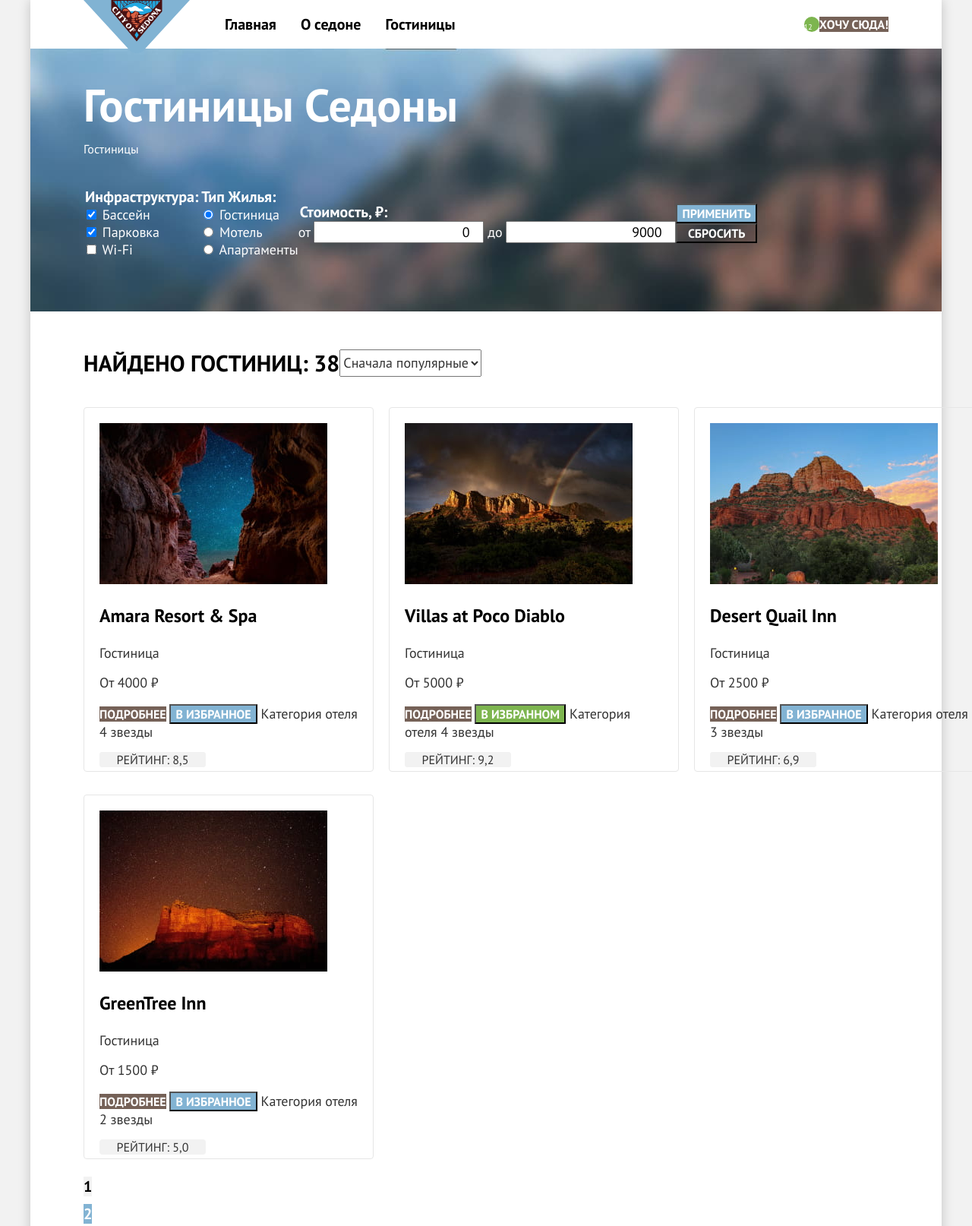
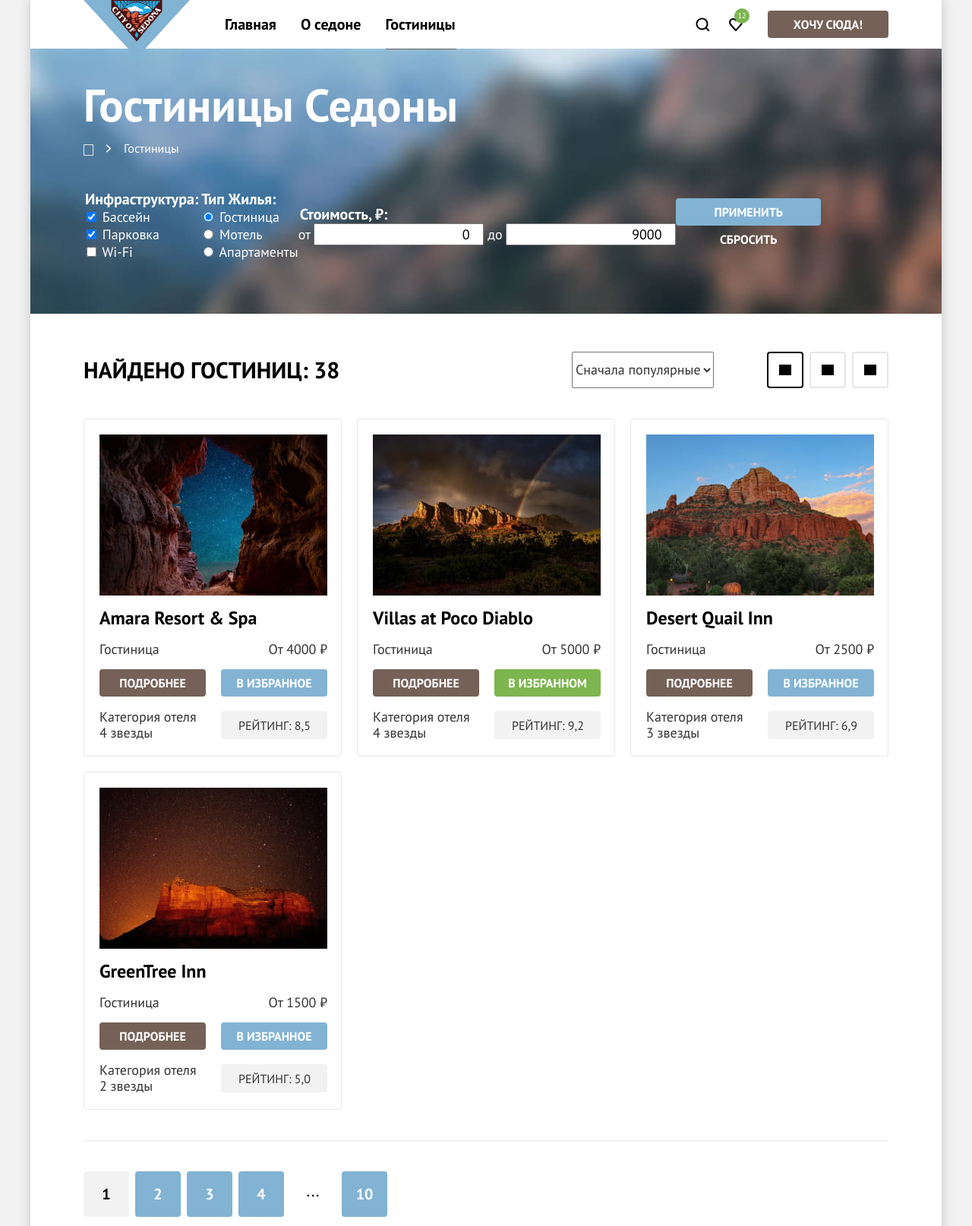
Before and after one commit to htmlacademy-htmlcss/2658819-sedona-2, a plain HTML site: page catalog.html in a window 1280 px wide. Shown: the top 1614 px of the page at 76% size. Drawn offline with Linux system fonts and the light colour scheme.

Commit message:
Component grids on flex

```diff
--- a/catalog.html
+++ b/catalog.html
@@ -128,18 +128,21 @@
              <option value="expensive">Сначала дорогие</option>
            </select>
            <ul class="sorting-list">
-             <li class="sorting-item sorting-item-current">
-               <a href="catalog.html?view=tile" class="button-stroke-black">
+             <li class="sorting-item">
+               <a href="catalog.html?view=tile" class="sorting-link sorting-current">
+                 <div class="sorting-content"></div>
                  <span class="visually-hidden">Показать карточки</span>
                </a>
              </li>
              <li class="sorting-item">
-               <a href="catalog.html?view=card" class="button-stroke-grey">
+               <a href="catalog.html?view=card" class="sorting-link">
+                 <div class="sorting-content"></div>
                  <span class="visually-hidden">Галерея</span>
                </a>
              </li>
              <li class="sorting-item">
-               <a href="catalog.html?view=list" class="button-stroke-grey">
+               <a href="catalog.html?view=list" class="sorting-link">
+                 <div class="sorting-content"></div>
                  <span class="visually-hidden">Показать список</span>
                </a>
              </li>
@@ -153,12 +156,10 @@
              </a>
              <p class="product-card-group">Гостиница</p>
              <p class="product-card-price">От 4000 ₽</p>
-             <a class="show-more product-card-button button button-brown" href="#">подробнее</a>
+             <a class="product-card-button button button-brown" href="#">подробнее</a>
              <button class="product-card-button button button-blue" type="button">в избранное</button>
              <span class="hotel-stars">Категория отеля 4 звезды</span>
-             <div class="button-grey">
-               <p class="rating button-grey">Рейтинг: 8,5</p>
-             </div>
+             <p class="rating button-grey">Рейтинг: 8,5</p>
            </li>
            <li class="product-card">
              <a class="product-card-link" href="#">
@@ -167,12 +168,10 @@
              </a>
              <p class="product-card-group">Гостиница</p>
              <p class="product-card-price">От 5000 ₽</p>
-             <a class="show-more product-card-button button button-brown" href="#">подробнее</a>
+             <a class="product-card-button button button-brown" href="#">подробнее</a>
              <button class="product-card-button button button-green" type="button">в избранном</button>
              <span class="hotel-stars">Категория отеля 4 звезды</span>
-             <div class="button-grey">
-               <p class="rating button-grey">Рейтинг: 9,2</p>
-             </div>
+             <p class="rating button-grey">Рейтинг: 9,2</p>
            </li>
            <li class="product-card">
              <a class="product-card-link" href="#">
@@ -181,12 +180,10 @@
              </a>
              <p class="product-card-group">Гостиница</p>
              <p class="product-card-price">От 2500 ₽</p>
-             <a class="show-more product-card-button button button-brown" href="#">подробнее</a>
+             <a class="product-card-button button button-brown" href="#">подробнее</a>
              <button class="product-card-button button button-blue" type="button">в избранное</button>
              <span class="hotel-stars">Категория отеля 3 звезды</span>
-             <div class="button-grey">
-               <p class="rating button-grey">Рейтинг: 6,9</p>
-             </div>
+             <p class="rating button-grey">Рейтинг: 6,9</p>
            </li>
            <li class="product-card">
              <a class="product-card-link" href="#">
@@ -195,61 +192,59 @@
              </a>
              <p class="product-card-group">Гостиница</p>
              <p class="product-card-price">От 1500 ₽</p>
-             <a class="show-more product-card-button button button-brown" href="#">подробнее</a>
+             <a class="product-card-button button button-brown" href="#">подробнее</a>
              <button class="product-card-button button button-blue" type="button">в избранное</button>
              <span class="hotel-stars">Категория отеля 2 звезды</span>
-             <div class="button-grey">
-               <p class="rating ">Рейтинг: 5,0</p>
-             </div>
+             <p class="rating button-grey">Рейтинг: 5,0</p>
            </li>
          </ul>
-         <ul class="pagination">
+         <ul class="pagination-list">
            <li class="pagination-item">
-             <a class="pagination-current" href="catalog.html" aria-current="page">1</a>
+             <a class="pagination-current button button-large button-grey" href="catalog.html" aria-current="page">1</a>
            </li>
            <li class="pagination-item">
-             <a class="pagination-link button-blue" href="#">2</a>
+             <a class="pagination-link button button-large button-blue" href="#">2</a>
            </li>
            <li class="pagination-item">
-             <a class="pagination-link button-blue" href="#">3</a>
+             <a class="pagination-link button button-large button-blue" href="#">3</a>
            </li>
            <li class="pagination-item">
-             <a class="pagination-link button-blue" href="#">4</a>
+             <a class="pagination-link button button-large button-blue" href="#">4</a>
            </li>
            <li class="pagination-item">
-             <a class=" pagination-link-points" href="#">...</a>
+             <span class="ellipsis">...</span>
            </li>
            <li class="pagination-item">
-             <a class="pagination-link button-blue" href="#">10</a>
+             <a class="pagination-link button button-large button-blue" href="#">10</a>
            </li>
          </ul>
        </section>
-       <section class="subscription">
-         <h2 class="title">Подпишитесь на рассылку</h2>
-         <p class="description">Только полезная информация и никакого спама, честное бойскаутское</p>
+       <section class="subscription ">
+         <h2 class="title subscription-title">Подпишитесь на рассылку</h2>
+         <p class="description subscription-description">Только полезная информация и никакого спама, честное бойскаутское</p>
          <form class="subscription-form" action="https://echo.htmlacademy.ru/" method="post">
            <label class="visually-hidden" for="subscription-form">Укажите Ваш e-mail</label>
            <input class="subscription-form-field" type="email" name="subscription-form" id="subscription-form" placeholder="Ваш e-mail" required>
-           <button class="subscription-button button button-blue" type="submit">Подписаться</button>
+           <button class="subscription-button button button-large button-blue" type="submit">Подписаться</button>
          </form>
        </section>
      </main>
      <footer class="page-footer">
        <section class="footer-social">
          <h2 class="visually-hidden">Сидона в социальных сетях</h2>
-         <ul class="footer-social-list">
-           <li class="footer-social-item">
-             <a class="button" href="https://vk.com/htmlacademy">
+         <ul class="social-list">
+           <li class="social-item">
+             <a class="social-link social-vk" href="https://vk.com/htmlacademy">
                <span class="visually-hidden">Vkontakte</span>
              </a>
            </li>
-           <li class="footer-social-item">
-             <a class="button" href="https://t.me/htmlacademy">
+           <li class="social-item">
+             <a class="social-link social-telegram" href="https://t.me/htmlacademy">
                <span class="visually-hidden">Telegram</span>
              </a>
            </li>
-           <li class="footer-social-item">
-             <a class="button" href="https://www.youtube.com/user/htmlacademyru">
+           <li class="social-item">
+             <a class="social-link social-youtube" href="https://www.youtube.com/user/htmlacademyru">
                <span class="visually-hidden">YouTube</span>
              </a>
            </li>
--- a/styles/styles.css
+++ b/styles/styles.css
@@ -21,7 +21,7 @@ body {
   line-height: 21px;
   font-weight: 400;
   font-style: normal;
-  color: #000000;
+  color: #333333;
   background-color: #f2f2f2;
 }
 
@@ -62,12 +62,14 @@ body {
   font-weight: 700;
   text-transform: uppercase;
   margin: auto;
+  color: #000000;
 }
 
 .description {
   font-size: 22px;
   line-height: 26px;
-  color: #333333;
+  margin-top: 0;
+  margin-bottom: 0;
 }
 
 /* h3 */
@@ -76,6 +78,30 @@ body {
   line-height: 28px;
   font-weight: 700;
   text-transform: uppercase;
+  margin-top: 0;
+  margin-bottom: 0;
+  color: #000000;
+}
+
+.button {
+  font-family: "PT Sans", sans-serif;
+  display: inline-block;
+  box-sizing: border-box;
+  font-weight: 700;
+  font-size: 16px;
+  line-height: 20px;
+  text-align: center;
+  border-radius: 4px;
+  border: none;
+  text-decoration: none;
+  text-transform: uppercase;
+  cursor: pointer;
+  color: #ffffff;
+}
+
+.button-large {
+  font-size: 20px;
+  line-height: 36px;
 }
 
 .button-blue {
@@ -90,30 +116,19 @@ body {
   background-color: #7db54f;
 }
 
+.button-grey {
+  background-color: #f2f2f2;
+}
+
 .button-transparent {
   background-color: rgba(0, 0, 0, 0);
 }
 
 .navigation {
   display: flex;
-  /*margin-left: 70px;
-  margin-right: 70px;*/
   padding-left: 70px;
   padding-right: 70px;
-}
-
-.navigation a {
-  text-decoration: none;
-}
-
-.navigation-page-header-logo {
-  display: block;
-  position: absolute;
-}
-
-.logo-image {
-  max-width: 100%;
-  height: auto;
+  position: relative;
 }
 
 .navigation ul {
@@ -122,50 +137,88 @@ body {
   margin-top: 0;
 }
 
+.navigation a {
+  text-decoration: none;
+}
+
+.navigation-link {
+  display: block;
+  font-weight: 700;
+  line-height: 24px;
+  font-size: 20px;
+  padding: 20px 16px;
+  color: #000000;
+}
+
+.navigation-user-link {
+  display: block;
+  max-width: 88px;
+  color: #000000;
+  padding: 22px 12px;
+}
+
 .navigation-list {
-  padding: 20px 70px 20px 170px;
+  padding:  0 70px 0 170px;
   margin-right: auto;
   display: flex;
   flex-wrap: wrap;
   align-items: center;
 }
 
-.navigation-link {
-  font-weight: 700;
-  line-height: 24px;
-  font-size: 20px;
-  color: #000000;
-  padding: 20px 16px;
-}
-
 .navigation-user-list {
-  padding-left: 0;
+  margin: 0;
+  padding: 0 20px 0 0;
   display: flex;
   flex-wrap: wrap;
   align-items: center;
+  max-width: 88px;
 }
 
-.navigation-user-link {
+.navigation-user-list .navigation-user-link {
   min-width: 20px;
   min-height: 20px;
-  padding: 22px 12px;
-  color: #000000;
 }
+
+.navigation-user-list .navigation-user-item:nth-child(1) .navigation-user-link{
+  background-image: url('../images/icon/search.svg');
+  background-repeat: no-repeat;
+  background-position: center;
+}
+
+.navigation-user-list .navigation-user-item:nth-child(2) .navigation-user-link{
+  background-image: url('../images/icon/heart.svg');
+  background-repeat: no-repeat;
+  background-position: center;
+}
+
+.navigation-page-header-logo {
+  display: block;
+}
+
+.logo-image {
+  max-width: 100%;
+  height: auto;
+  position: absolute;
+  left: 70px;
+}
+
 
 .navigation-user-selected-hotels {
   border-radius: 10px;
   width: 20px;
   height: 20px;
   background: #7db54f;
+  text-align: center;
+  position: absolute;
+  right: 253px;
+  top: 11px;
+  display: flex;
+  justify-content: center;
+  align-items: center;
 }
 
 .navigation-button {
-  font-size: 16px;
-  font-weight: 700;
-  line-height: 20px;
-  text-align: center;
-  text-transform: uppercase;
-  color: #ffffff;
+  padding: 8px 34px;
   align-self: center;
 }
 
@@ -184,26 +237,26 @@ body {
   background-position: left bottom, center;
   text-align: center;
   min-height: 485px;
-  margin-bottom: 69px;
 }
+
 .hero-welcome {
   max-width: 100%;
   height: auto;
   margin-top: 51px;
 }
+
 .advantages {
   text-align: center;
-  margin-bottom: 64px;
 }
+
+.advantages-title-wrapper {
+  padding: 69px 270px;
+}
+
 .advantages-title {
   margin-bottom: 25px;
-  padding-right: 250px;
-  padding-left: 250px;
 }
-.advantages-description {
-  margin-top: 0;
-  margin-bottom: 69px;
-}
+
 .advantages-list {
   list-style-type:  none;
   padding-left: 0;
@@ -281,39 +334,62 @@ body {
 
 .services {
   text-align: center;
-  margin-bottom: 96px;
 }
 
+.services-title-wrapper {
+  padding: 64px 350px;
+}
 .services-title {
-  padding-right: 345px;
-  padding-left: 345px;
   margin-bottom: 20px;
-}
-
-.services-description {
-  margin-top: 0;
-  margin-bottom: 64px;
 }
 
 .services-list {
   display: flex;
+  flex-wrap: wrap;
   list-style-type:  none;
-  padding-left: 0;
-  margin-bottom: 0;
-  margin-top: 0;
+  padding: 0;
+  margin: 0;
+}
+
+.services-list .services-icon {
+  min-width: 75px;
+  min-height: 76px;
+  margin-bottom: 28px;
 }
 
 .services-item {
-  width: 400px;
-  min-height: 385px;
+  display: flex;
+  flex-direction: column;
+  justify-content: space-between;
+  padding: 79px 85px 81px 85px;
+  max-width: 230px;
+  max-height: 385px;
 }
+
+.services-list .services-item:nth-child(1) .services-icon{
+  background-image: url('../images/icon/house.svg');
+  background-repeat: no-repeat;
+  background-position: center;
+}
+
+.services-list .services-item:nth-child(2) .services-icon{
+  background-image: url('../images/icon/food.svg');
+  background-repeat: no-repeat;
+  background-position: center;
+}
+
+.services-list .services-item:nth-child(3) .services-icon{
+  background-image: url('../images/icon/advantage.svg');
+  background-repeat: no-repeat;
+  background-position: center;
+}
+
 .services-subtitle {
-  margin-top: 0;
+  margin: 0 0 30px 0;
 }
 
 .services-item-description {
   margin: 0;
-  color: #333333;
 }
 
 .services-item:nth-child(odd) {
@@ -322,7 +398,7 @@ body {
 
 .booking {
   text-align: center;
-  margin-bottom: 96px;
+  padding: 96px 304px;
 }
 
 .booking-title {
@@ -332,25 +408,21 @@ body {
 .booking-description {
   margin-top: 0;
   margin-bottom: 54px;
-  padding-right: 304px;
-  padding-left: 304px;
 }
 
 .booking-button {
-  font-family: "PT Sans", sans-serif;
-  font-weight: 700;
-  font-size: 20px;
-  line-height: 36px;
   text-transform: uppercase;
   color: #ffffff;
   margin: 0 auto;
   display: block;
+  padding: 8px 50px;
 }
 
 .subscription {
   margin: 0 auto;
   display: block;
   text-align: center;
+  padding: 96px 330px 104px 330px;
 }
 
 .subscription-background-img {
@@ -358,19 +430,18 @@ body {
   background-image: url("../images/background/background_subscribe.jpg");
   background-repeat: no-repeat;
   background-size: cover;
-  min-height: 415px;
+
 }
 
-.subscription-wrapper{
-  padding: 96px 330px 104px 330px;
+.title-wight {
+  color: #ffffff;
 }
+
 .subscription-title {
-  color: #ffffff;
   margin-bottom: 20px;
 }
 
 .subscription-description {
-  color: #ffffff;
   margin-top: 0;
   margin-bottom: 54px;
 }
@@ -384,26 +455,54 @@ body {
 }
 
 .subscription-button {
-  font-family: "PT Sans", sans-serif;
-  font-weight: 700;
-  font-size: 20px;
-  line-height: 36px;
   text-transform: uppercase;
   text-align: center;
   color: #ffffff;
+  padding: 8px 50px;
 }
 
 .page-footer {
   display: flex;
+  flex-wrap: wrap;
   justify-content: space-around;
-  padding: 40px 70px 30px 70px;
+  padding: 40px 0 30px 70px;
 }
 
 .social-list {
+  display: flex;
+  flex-wrap: wrap;
   list-style-type: none;
   padding-left: 0;
   margin-bottom: 0;
   margin-top: 0;
+  max-width: 142px;
+}
+.social-item .social-link {
+  min-width: 47px;
+  min-height: 40px;
+}
+
+.social-link {
+  display: block;
+  background-color: #ffffff;
+  background-repeat: no-repeat;
+  background-position: center;
+  background-size: 24px 17px;
+
+  outline-offset: -1px;
+  outline: 1px solid yellow;
+}
+
+.social-vk {
+  background-image: url("../images/icon/vk.svg");
+}
+
+.social-telegram {
+  background-image: url("../images/icon/telegram.svg");
+}
+
+.social-youtube {
+  background-image: url("../images/icon/youtube.svg");
 }
 
 .contacts-phone {
@@ -436,17 +535,42 @@ body {
 }
 
 .breadcrumbs {
+  display: flex;
+  align-items: center;
   list-style-type: none;
   padding-left: 0;
   margin-bottom: 40px;
   margin-top: 0;
 }
-
+.breadcrumbs .breadcrumbs-item:nth-child(1) {
+  width: 13px;
+  height: 15px;
+  outline: 1px solid #e6e6e6;
+  outline-offset: -1px;
+}
 .breadcrumbs-link {
   font-size: 16px;
   line-height: 21px;
   text-decoration: none;
   color: #ffffff;
+}
+.breadcrumbs-item:not(:first-child)::before {
+  /*flex-grow: 1;
+  order: 2;*/
+  display: block;
+  margin-right: 16px;
+  margin-left: 16px;
+  width: 8px;
+  min-height: 20px;
+  content: url("../images/icon/tick_breadcrumbs.svg");
+  order: -1;
+  /*background-color: #ffffff;*/
+  /*background-image: url("../images/icon/tick_breadcrumbs.svg");
+  background-repeat: no-repeat;
+  background-size: cover;*/
+}
+.breadcrumbs-item:not(:first-child) {
+  display: flex;
 }
 
 .catalog-filter {
@@ -496,31 +620,27 @@ body {
 }
 
 .catalog-filter-button {
-  font-family: "PT Sans", sans-serif;
-  font-weight: 700;
-  font-size: 16px;
-  line-height: 20px;
-  text-transform: uppercase;
-  text-align: center;
-  color: #ffffff;
+  padding: 8px 50px;
+  display: inline-block;
 }
 
-.button-transparent {
-  background-color: rgba(0, 0, 0, 0);
+.search {
+  margin-right: 70px;
+  margin-left: 70px;
 }
-
 .search-wrapper {
   display: flex;
-  padding: 50px 70px 40px 70px;
+  justify-content: space-between;
+  padding: 50px 0 40px 0;
 }
 
 .search-title {
-  margin: 0;
+  margin-right: auto;
+  margin-left: 0;
 }
 
 .search ul {
   list-style-type:  none;
-  padding-left: 70px;
 }
 
 .select-control {
@@ -531,44 +651,94 @@ body {
   color: #333333;
 }
 
-.product-card {
-  border: 1px solid #e6e6e6;
+.sorting-list {
+  display: flex;
+  padding: 0 0 0 70px;
+  margin: 0;
+}
+
+.sorting-link {
+  display: block;
+  box-sizing: border-box;
+  border: 2px solid #e5e5e5;
   border-radius: 4px;
-  padding: 20px;
-  width: 340px;
-  height: 438px;
+  padding: 15px 14px;
+}
+
+.sorting-current{
+  border: 2px solid #000000;
+}
+
+.sorting-item:not(:last-child) {
+  margin-right: 8px;
+}
+
+/*УБРАТЬ*/
+.sorting-content {
+  width: 16px;
+  height: 14px;
+  background-color: black;
 }
 
 .product-card a {
   text-decoration: none;
 }
 
-.product-card-link {
-  color: #000000;
+.product-card-image {
+  display: block;
+  align-items: center;
+  margin-bottom: 16px;
 }
 
 .product-card-title {
+  display: block;
   text-transform: none;
 }
 
+.product-list {
+  display: grid;
+  grid-template-columns: repeat(3, 1fr);
+  gap: 20px;
+  padding-left: 0;
+  padding-bottom: 40px;
+  border-bottom: 1px solid #e6e6e6;
+  box-sizing: border-box;
+  margin: 0 0 40px 0;
+}
+
+.product-card p {
+  margin-top: 0;
+  margin-bottom: 0;
+}
+
 .product-card {
-  color: #333333;
+  border-radius: 4px;
+  padding: 20px;
+  display: grid;
+  grid-template-columns: repeat(2, 140px);
+  grid-template-rows: 1fr;
+  gap: 16px 20px;
+  border: 1px solid #e6e6e6;
+  box-sizing: border-box;
+  max-width: 340px;
+}
+
+.product-card-link {
+  grid-column: 1 / -1;
+  text-decoration: none;
+}
+
+.product-card-price {
+  justify-self: end;
 }
 
 .product-card-button {
-  font-family: "PT Sans", sans-serif;
-  font-weight: 700;
-  font-size: 16px;
-  line-height: 20px;
   text-transform: uppercase;
   text-align: center;
+  align-self: center;
   color: #ffffff;
-}
-
-.button-grey{
-  border-radius: 4px;
-  width: 140px;
-  background-color: #f2f2f2;
+  display: inline-block;
+  padding: 8px 0;
 }
 
 .rating {
@@ -576,46 +746,49 @@ body {
   line-height: 20px;
   text-transform: uppercase;
   text-align: center;
-  color: #333333;
+  align-self: center;
+  display: inline-block;
+  box-sizing: border-box;
+  border-radius: 4px;
+  padding: 9px 22px 8px 23px;
+}
+
+.pagination-list {
+  display: flex;
+  padding: 0;
+  margin: 0 0 40px 0;
+  list-style-type: none;
+}
+
+.pagination-list a {
+  display: inline-block;
+  text-align: center;
+  width: 60px;
+  text-decoration: none;
+  padding: 12px 0;
+}
+
+.pagination-item:not(:last-child) {
+  margin-right: 8px;
 }
 
 .pagination-link {
-  font-size: 20px;
-  line-height: 36px;
-  font-weight: 700;
-  text-align: center;
-  background: #82B3D3;
   color: #ffffff;
-  text-decoration: none;
 }
 
-.pagination-current {
-  font-size: 20px;
-  line-height: 36px;
-  font-weight: 700;
-  text-align: center;
+.pagination-list .pagination-current {
   color: #000000;
-  background: #f2f2f2;
-  text-decoration: none;
 }
 
-.pagination-link-points {
-  font-size: 20px;
-  line-height: 36px;
-  font-weight: 700;
+.pagination-list .ellipsis {
+  font-family: "PT Sans", sans-serif;
+  font-weight: 400;
+  font-size: 22px;
+  line-height: 26px;
   text-align: center;
-  color: #ffffff;
-  text-decoration: none;
+  display: inline-block;
+  width: 60px;
+  background-color: #ffffff;
+  color: #000000;
+  padding: 12px 0;
 }
-
-.product-list {
-  margin: 0;
-  display: grid;
-  width: 1060px;
-  grid-template-columns: 1fr 1fr 1fr;
-  /*grid-template-rows: auto 518px;*/
-  row-gap: 30px;
-  column-gap: 20px;
-  padding-left: 70px;
-  padding-right: 70px;
-}
```
Also changed, not shown: index.html (+26 -21 lines).
